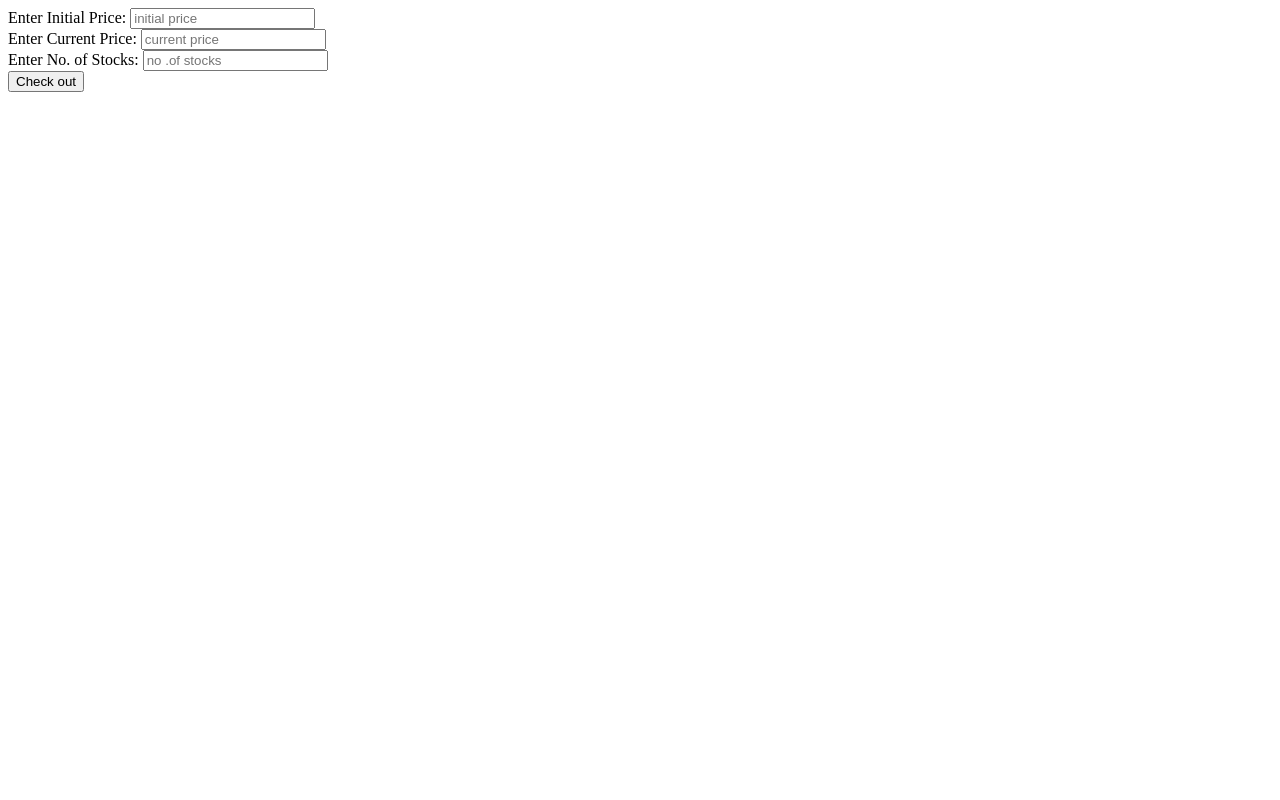
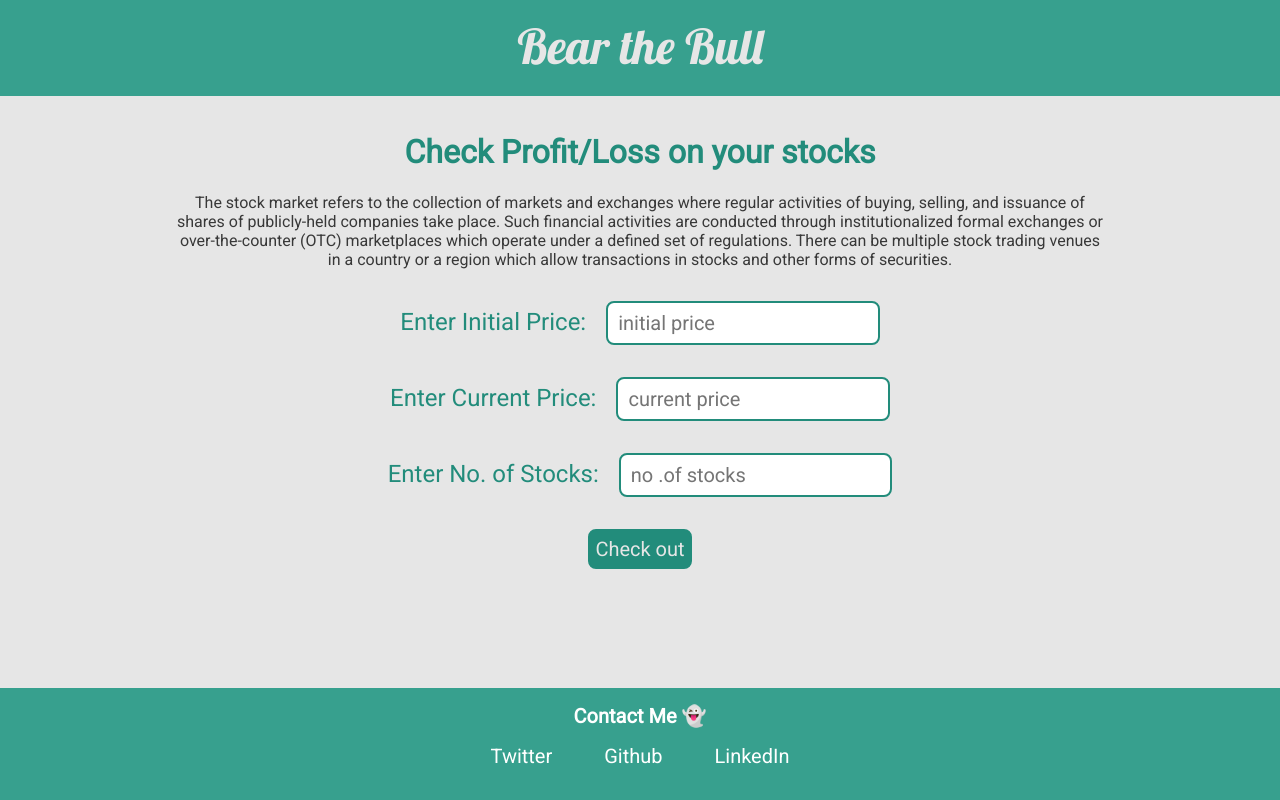
Before and after one commit to dhrupotter/profit-loss-app, a plain HTML site: page index.html in a window 1280 px wide. Drawn offline with Linux system fonts and the light colour scheme.

Commit message:
Styles and logic updated

```diff
--- a/index.html
+++ b/index.html
@@ -5,24 +5,70 @@
     <meta http-equiv="X-UA-Compatible" content="IE=edge" />
     <meta name="viewport" content="width=device-width, initial-scale=1.0" />
     <title>Profit or Loss App</title>
+    <link rel="stylesheet" href="styles.css" />
   </head>
   <body>
+    <div class="main-wrapper">
       <div>
-      <span>Enter Initial Price:</span>
-      <input class="initial-price" type="number" placeholder="initial price" />
+        <nav class="navigation">
+          <div class="navContent">Bear the Bull</div>
+        </nav>
+        <div class="container">
+          <h1 class="heading1">Check Profit/Loss on your stocks</h1>
+          <div class="content">
+            The stock market refers to the collection of markets and exchanges
+            where regular activities of buying, selling, and issuance of shares
+            of publicly-held companies take place. Such financial activities are
+            conducted through institutionalized formal exchanges or
+            over-the-counter (OTC) marketplaces which operate under a defined
+            set of regulations. There can be multiple stock trading venues in a
+            country or a region which allow transactions in stocks and other
+            forms of securities.
           </div>
-    <div>
-      <span>Enter Current Price:</span>
-      <input class="curr-price" type="number" placeholder="current price" />
         </div>
-    <div>
-      <span>Enter No. of Stocks:</span>
-      <input class="stocks-count" type="number" placeholder="no .of stocks" />
+        <div class="container">
+          <span class="heading2">Enter Initial Price:</span>
+          <input
+            class="input"
+            id="initial-price"
+            type="number"
+            placeholder="initial price"
+          />
         </div>
-    <div>
+        <div class="container">
+          <span class="heading2">Enter Current Price:</span>
+          <input
+            class="input"
+            id="curr-price"
+            type="number"
+            placeholder="current price"
+          />
+        </div>
+        <div class="container">
+          <span class="heading2">Enter No. of Stocks:</span>
+          <input
+            class="input"
+            id="stocks-count"
+            type="number"
+            placeholder="no .of stocks"
+          />
+        </div>
+        <div class="container">
           <button class="compute-btn">Check out</button>
         </div>
         <div class="output"></div>
+      </div>
+      <footer class="footer">
+        <div class="footer-header">Contact Me 👻</div>
+        <ul class="social-links list-non-bullet">
+          <li class="list-item-inline"><a class="link" href="/">Twitter</a></li>
+          <li class="list-item-inline"><a class="link" href="/">Github</a></li>
+          <li class="list-item-inline">
+            <a class="link" href="/">LinkedIn</a>
+          </li>
+        </ul>
+      </footer>
+    </div>
     <script src="index.js"></script>
   </body>
 </html>
--- a/index.js
+++ b/index.js
@@ -1,6 +1,6 @@
-var initialPrice = document.querySelector(".initial-price");
-var currentPrice = document.querySelector(".curr-price");
-var stockCount = document.querySelector(".stocks-count");
+var initialPrice = document.querySelector("#initial-price");
+var currentPrice = document.querySelector("#curr-price");
+var stockCount = document.querySelector("#stocks-count");
 var computeButton = document.querySelector(".compute-btn");
 var output = document.querySelector(".output");
 
@@ -20,7 +20,20 @@ function calculateProfitLoss(i, c, n) {
 
 function clickHandler() {
   console.log(initialPrice.value, currentPrice.value, stockCount.value);
-  calculateProfitLoss(initialPrice.value, currentPrice.value, stockCount.value);
+  if (
+    initialPrice.value < 0 ||
+    initialPrice.value === "" ||
+    currentPrice.value < 0 ||
+    currentPrice.value === ""
+  ) {
+    output.innerHTML = `Please enter valid values!`;
+  } else {
+    calculateProfitLoss(
+      initialPrice.value,
+      currentPrice.value,
+      stockCount.value
+    );
+  }
 }
 
 computeButton.addEventListener("click", clickHandler);
--- a/styles.css
+++ b/styles.css
@@ -0,0 +1,137 @@
+@import url("https://fonts.googleapis.com/css2?family=Roboto&display=swap");
+@import url("https://fonts.googleapis.com/css2?family=Lobster&display=swap");
+
+:root {
+  --primary-color: #37a08e;
+  --secondary-color: #228c7b;
+  --dark-grey: #383838;
+  --off-white: #e6e6e6;
+  --white: white;
+}
+
+body {
+  background-color: var(--off-white);
+  font-family: "Roboto", sans-serif;
+  margin: 0rem;
+}
+
+.main-wrapper {
+  display: flex;
+  justify-content: space-between;
+  flex-direction: column;
+  min-height: 100vh;
+}
+.navigation {
+  background-color: var(--primary-color);
+  color: var(--off-white);
+  padding: 1rem;
+  height: 4rem;
+}
+
+.navContent {
+  text-align: center;
+  font-size: 3rem;
+  font-family: "Lobster", cursive;
+}
+
+.heading1 {
+  color: var(--secondary-color);
+  /* font-family: "Lobster", cursive; */
+  text-align: center;
+  /* font-size: 45px; */
+}
+
+.heading2 {
+  color: var(--secondary-color);
+  /* text-align: center; */
+  font-size: 24px;
+}
+
+.container {
+  padding: 1rem;
+  text-align: center;
+}
+
+.input {
+  padding: 0px 10px;
+  height: 40px;
+  width: 20%;
+  font-family: "Roboto", sans-serif;
+  font-size: 20px;
+  border: 2px solid var(--secondary-color);
+  border-radius: 8px;
+  margin-left: 1rem;
+}
+
+.content {
+  color: var(--dark-grey);
+  padding: 0 10rem;
+}
+
+.compute-btn {
+  padding: 5px 5px;
+  display: block;
+  height: 40px;
+  /* width: 30px; */
+  font-family: "Roboto", sans-serif;
+  font-size: 20px;
+  background-color: var(--secondary-color);
+  color: var(--off-white);
+  border: 2px solid var(--secondary-color);
+  border-radius: 8px;
+  margin: auto;
+}
+
+.compute-btn:hover {
+  background-color: var(--dark-grey);
+  color: var(--off-white);
+  border: 2px solid var(--off-white);
+  border-radius: 8px;
+}
+
+.output {
+  /* font-family: "Lobster", cursive; */
+  color: var(--secondary-color);
+  text-align: center;
+  font-size: 30px;
+  padding: 1rem;
+}
+
+.footer {
+  background-color: var(--primary-color);
+  padding: 1rem 1rem;
+  /* border-top-left-radius: 1rem;
+    border-top-right-radius: 1rem; */
+}
+
+.footer-header {
+  color: var(--white);
+  text-align: center;
+  font-weight: bold;
+  font-size: 20px;
+}
+
+.footer .link {
+  font-size: 20px;
+  text-decoration: none;
+  padding: 7px 15px;
+  background: none;
+  color: var(--white);
+  border: 1px solid transparent;
+}
+
+.footer .link:hover {
+  color: var(--off-white);
+  border: 1px solid var(--off-white);
+  border-radius: 8px;
+}
+
+.social-links {
+  text-align: center;
+  padding-inline-start: 0px;
+}
+
+.list-item-inline {
+  display: inline;
+  padding: 0rem 0.5rem;
+}
```
Lines whose indentation alone changed are shown as unchanged.
